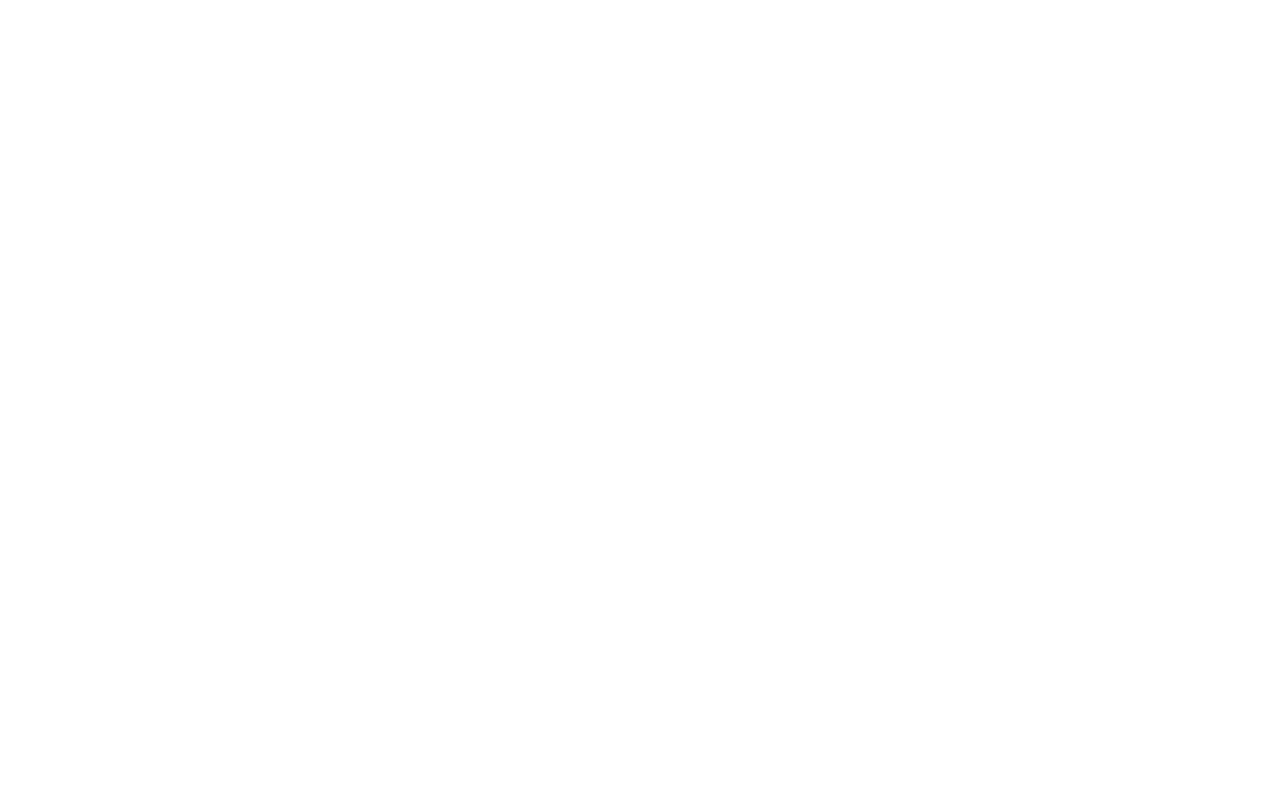
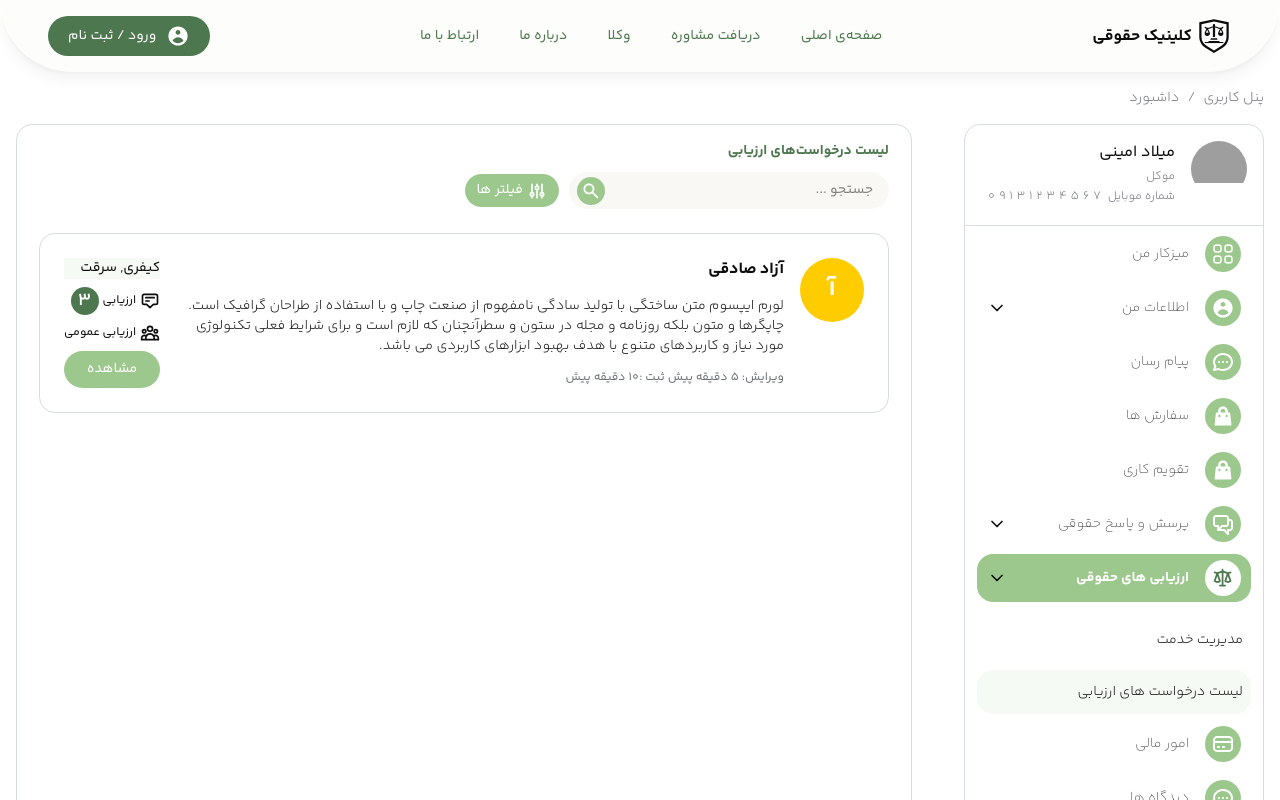
Before and after one commit to Reihanehhosseini/legal-advive-local-lawyer-panel-portfolio, a React (Vite) app: page /legal-assessments/evaluation-requests in a window 1280 px wide. Before the commit this address had no page. Shown: the top 800 px of the page. Built offline with nearby package versions, Linux system fonts and the light colour scheme; grey boxes are pictures that could not be loaded.

Commit message:
add legal-assessments page

```diff
--- a/src/components/index.ts
+++ b/src/components/index.ts
@@ -6,3 +6,4 @@
 export { default as CommentCard } from './cards/CommentCard';
 export { default as RadioGroup } from './ui/toggles/RadioGroup';
 export { default as ToggleSwitch } from './ui/toggles/ToggleSwitch';
+export { default as Toggle } from './ui/toggles/Toggle';
--- a/src/layouts/MainLayout.tsx
+++ b/src/layouts/MainLayout.tsx
@@ -105,19 +105,16 @@
       href: '/legal-assessments',
       icon: <CourtIcon />,
       list: [
-        { id: 1, label: 'مدیریت خدمت', href: '#' },
-        { id: 2, label: 'لیست درخواست های ارزیابی', href: '#' },
-      ],
-    },
-    {
-      id: 8,
-      isLink: false,
-      lable: 'لیست درخواست های ارزیابی',
-      href: '/legal-assessments',
-      icon: <CourtIcon />,
-      list: [
-        { id: 1, label: 'کیف پول', href: '#' },
-        { id: 2, label: 'درخواست تسویه موجودی', href: '#' },
+        {
+          id: 1,
+          label: 'مدیریت خدمت',
+          href: '/legal-assessments/service-management',
+        },
+        {
+          id: 2,
+          label: 'لیست درخواست های ارزیابی',
+          href: '/legal-assessments/evaluation-requests',
+        },
       ],
     },
     {
@@ -126,7 +123,10 @@
       lable: 'امور مالی',
       href: '/financal',
       icon: <WalletIcon />,
-      list: [],
+      list: [
+        { id: 1, label: 'کیف پول', href: '#' },
+        { id: 2, label: 'درخواست تسویه موجودی', href: '#' },
+      ],
     },
     {
       id: 10,
--- /dev/null
+++ b/src/pages/legal-assessments/EvaluationRequests.tsx
@@ -0,0 +1,68 @@
+import React from 'react';
+import { SearchInput } from '../../components/ui/inputs';
+import {
+  HiOutlineAdjustments,
+  HiOutlineAnnotation,
+  HiOutlineUserGroup,
+} from 'react-icons/hi';
+
+export default function EvaluationRequests() {
+  return (
+    <div className="border border-global-3 h-full! rounded-2xl ms-0 lg:ms-12 flex flex-col gap-y-6 px-5.5 py-4">
+      <div className="flex flex-col gap-y-2.5">
+        <p className="font-bold text-primary">لیست درخواست‌های ارزیابی</p>
+        <div className="flex items-center gap-x-2.5">
+          <SearchInput />
+          <button
+            type="button"
+            className="flex items-center gap-x-1 text-white bg-global-5 py-1.5 px-3 rounded-full"
+          >
+            <HiOutlineAdjustments size={20} />
+            <span>فیلتر ها</span>
+          </button>
+        </div>
+      </div>
+
+      {/* List */}
+
+      <div className="p-6 border border-global-3 rounded-2xl flex justify-between gap-x-4">
+        <div className="bg-global-14 text-white font-bold text-2xl min-w-16 h-16 flex items-center justify-center rounded-full">
+          <span>آ</span>
+        </div>
+        <div className="grid gap-y-3">
+          <p className="text-base font-bold">آزاد صادقی</p>
+          <p className="text-sm font-light">
+            لورم ایپسوم متن ساختگی با تولید سادگی نامفهوم از صنعت چاپ و با
+            استفاده از طراحان گرافیک است. چاپگرها و متون بلکه روزنامه و مجله در
+            ستون و سطرآنچنان که لازم است و برای شرایط فعلی تکنولوژی مورد نیاز و
+            کاربردهای متنوع با هدف بهبود ابزارهای کاربردی می باشد.
+          </p>
+          <p className="text-xs font-normal text-text-secondary">
+            ویرایش: 5 دقیقه پیش ثبت :10 دقیقه پیش
+          </p>
+        </div>
+
+        <div className="flex flex-col gap-y-2 text-nowrap">
+          <span className="bg-global-12 h-fit">کیفری, سرقت</span>
+          <div className="flex items-center gap-x-1">
+            <HiOutlineAnnotation size={20} />
+            <span className="text-xs">ارزیابی</span>
+            <span className="min-w-7 h-7 rounded-full bg-primary text-white flex items-center justify-center text-lg font-semibold">
+              3
+            </span>
+          </div>
+          <div className="flex items-center gap-x-1">
+            <HiOutlineUserGroup size={20} />
+            <span className="text-xs">ارزیابی عمومی</span>
+          </div>
+          <button
+            type="button"
+            className="py-2 px-4 bg-global-5 rounded-full text-white"
+          >
+            مشاهده
+          </button>
+        </div>
+      </div>
+    </div>
+  );
+}
--- /dev/null
+++ b/src/pages/legal-assessments/ServiceManagement.tsx
@@ -0,0 +1,41 @@
+import { HiOutlineXCircle, HiShieldCheck } from 'react-icons/hi';
+import { Toggle } from '../../components';
+import { useState } from 'react';
+
+export default function ServiceManagement() {
+  const [acticeService, setActiveService] = useState<boolean>(false);
+
+  return (
+    <div className="border border-global-3 h-full! rounded-2xl ms-0 lg:ms-12 flex flex-col gap-y-6 px-5.5 py-4">
+      <p className="font-bold text-primary">مدیریت خدمت ارزیابی حقوقی</p>
+      <div className="flex items-center gap-x-4">
+        <Toggle
+          checked={acticeService}
+          onChange={() => setActiveService((prev) => !prev)}
+        />
+        <p className="text-global-7">
+          برای فعال‌سازی خدمات ارزیابی حقوقی، از دکمه مقابل استفاده کنید.
+        </p>
+      </div>
+
+      {acticeService ? (
+        <div className="flex items-center gap-x-1 text-global-23 bg-global-24 py-2.5 px-3 rounded-full">
+          <HiShieldCheck size={24} />
+          <p>
+            درخواست فعال‌سازی خدمت ارزیابی حقوقی شما با موفقیت انجام شد و
+            کاربران می‌توانند درخواست ثبت کنند.
+          </p>
+        </div>
+      ) : (
+        <div className="flex items-center gap-x-1 text-global-19 bg-global-16 py-2.5 px-3 rounded-full">
+          <HiOutlineXCircle size={24} />
+          <p>
+            درخواست فعال‌سازی خدمت ارزیابی حقوقی شما تأیید نشد.{' '}
+            <span className="font-semibold">توضیحات:</span> این خدمت پیش از
+            تائید، توسط کاربر غیرفعال شد.
+          </p>
+        </div>
+      )}
+    </div>
+  );
+}
--- a/src/router/routes.tsx
+++ b/src/router/routes.tsx
@@ -1,5 +1,6 @@
 import { lazy } from 'react';
 import type { RouteObject } from 'react-router-dom';
+import EvaluationRequests from '../pages/legal-assessments/EvaluationRequests';
 
 const MainLayout = lazy(() => import('../layouts/MainLayout'));
 const DashboardPage = lazy(() => import('../pages/DashboardPage'));
@@ -12,6 +13,9 @@
 const WorkCalendarPage = lazy(() => import('../pages/WorkCalendarPage'));
 
 const ProfilePage = lazy(() => import('../pages/ProfilePage'));
+const ServiceManagement = lazy(
+  () => import('../pages/legal-assessments/ServiceManagement'),
+);
 const PersonalInformation = lazy(
   () => import('../pages/Profile/PersonalInformation'),
 );
@@ -40,6 +44,14 @@
         element: <WorkCalendarPage />,
       },
       { path: '/work-calendar/edit', element: <EditWorkCalendarPage /> },
+      {
+        path: '/legal-assessments/service-management',
+        element: <ServiceManagement />,
+      },
+      {
+        path: '/legal-assessments/evaluation-requests',
+        element: <EvaluationRequests />,
+      },
       {
         path: 'faq',
         element: <FAQPage />,
```
